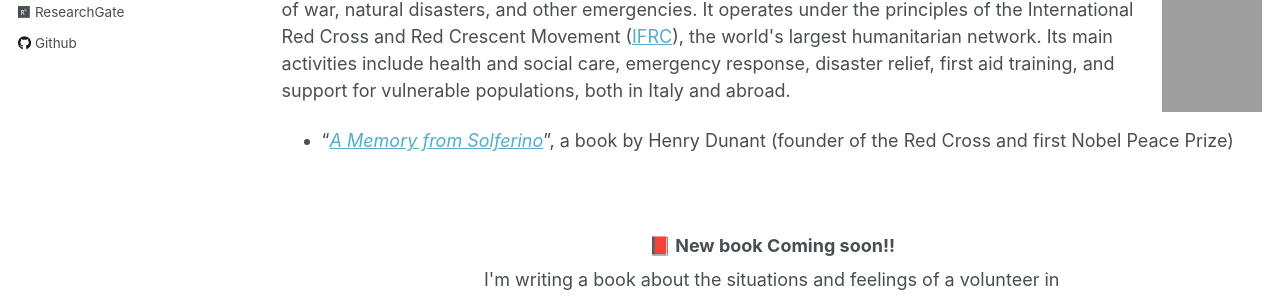
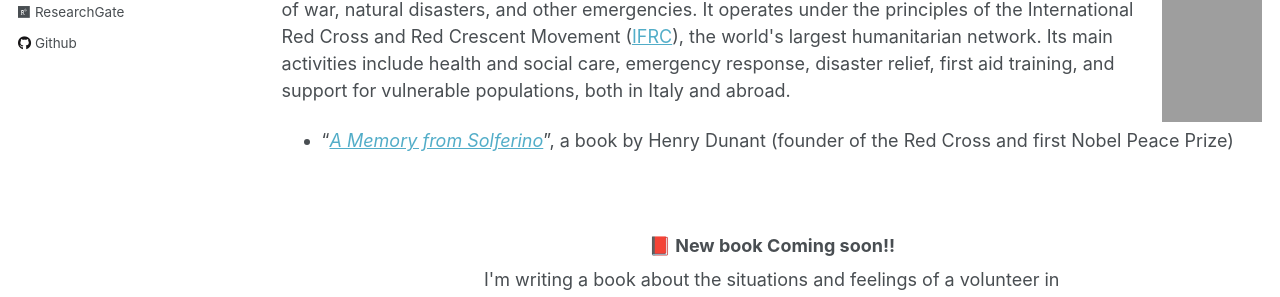
Before and after one commit to matteoiacopini/matteoiacopini.github.io, a Jekyll site: the page built from _pages/life.md, in a window 1280 px wide. Shown: the part 515-812 px from the top of the page. Built offline with Jekyll 4.4.1, drawn with Linux system fonts in a browser that asks for light colours; some web fonts are replaced; grey boxes are pictures that could not be loaded.

Commit message:
Update life.md

```diff
--- a/_pages/life.md
+++ b/_pages/life.md
@@ -26,7 +26,7 @@ Besides statistical life, I am an active volunteer for the following association
 
 ### <span style="color: #ed1b2e; font-size: 20px;">&#10010;</span> &#128657; - Italian Red Cross (CRI)
 
-<p><img src="../images/ttssa.jpg" style="float:right;width:100px;height:170px;">
+<p><img src="../images/ttssa.jpg" style="float:right;width:100px;height:180px;">
 
 I volunteer as a Rescuer and Ambulance driver at the Italian Red Cross.</br>
 
```
